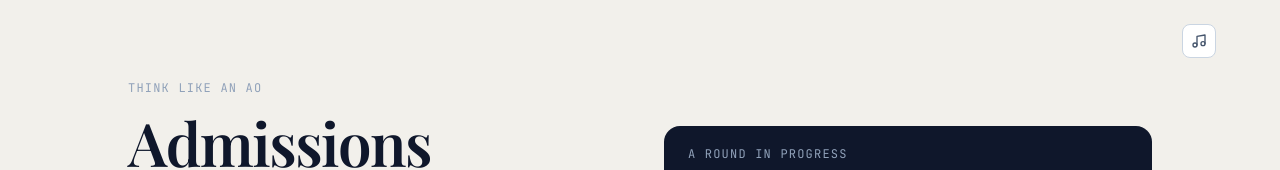
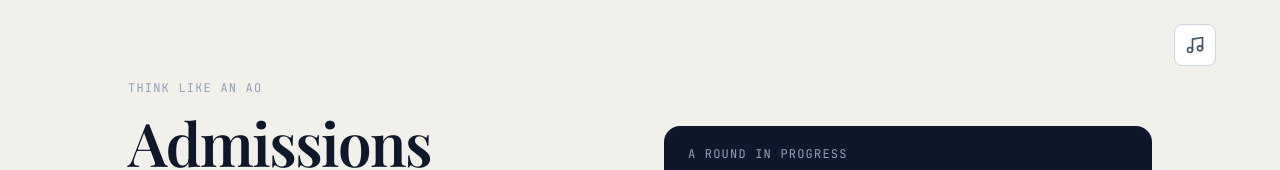
Before and after one commit to saatvikKundoor/Admissions-Simulator, a React (Vite) app: page / in a window 1280 px wide. Shown: the top 170 px of the page. Built offline with nearby package versions, Linux system fonts and the light colour scheme; no server answers.

Commit message:
Increase size of Music Menu Button to make it more noticeable

```diff
--- a/src/components/MusicMenu.jsx
+++ b/src/components/MusicMenu.jsx
@@ -127,11 +127,11 @@ export default function MusicMenu() {
         onClick={() => { playToggleClick(); setOpen(o => !o) }}
         aria-label="Sound Settings"
         aria-expanded={open}
-        className="p-2 rounded-lg border border-slate-300 bg-white
+        className="p-2.5 rounded-lg border border-slate-300 bg-white
                    text-slate-600 hover:bg-slate-50 transition-colors
                    inline-flex items-center justify-center"
       >
-        <MusicIcon className="w-4 h-4" />
+        <MusicIcon className="w-5 h-5" />
       </button>
 
       {open && (
```
